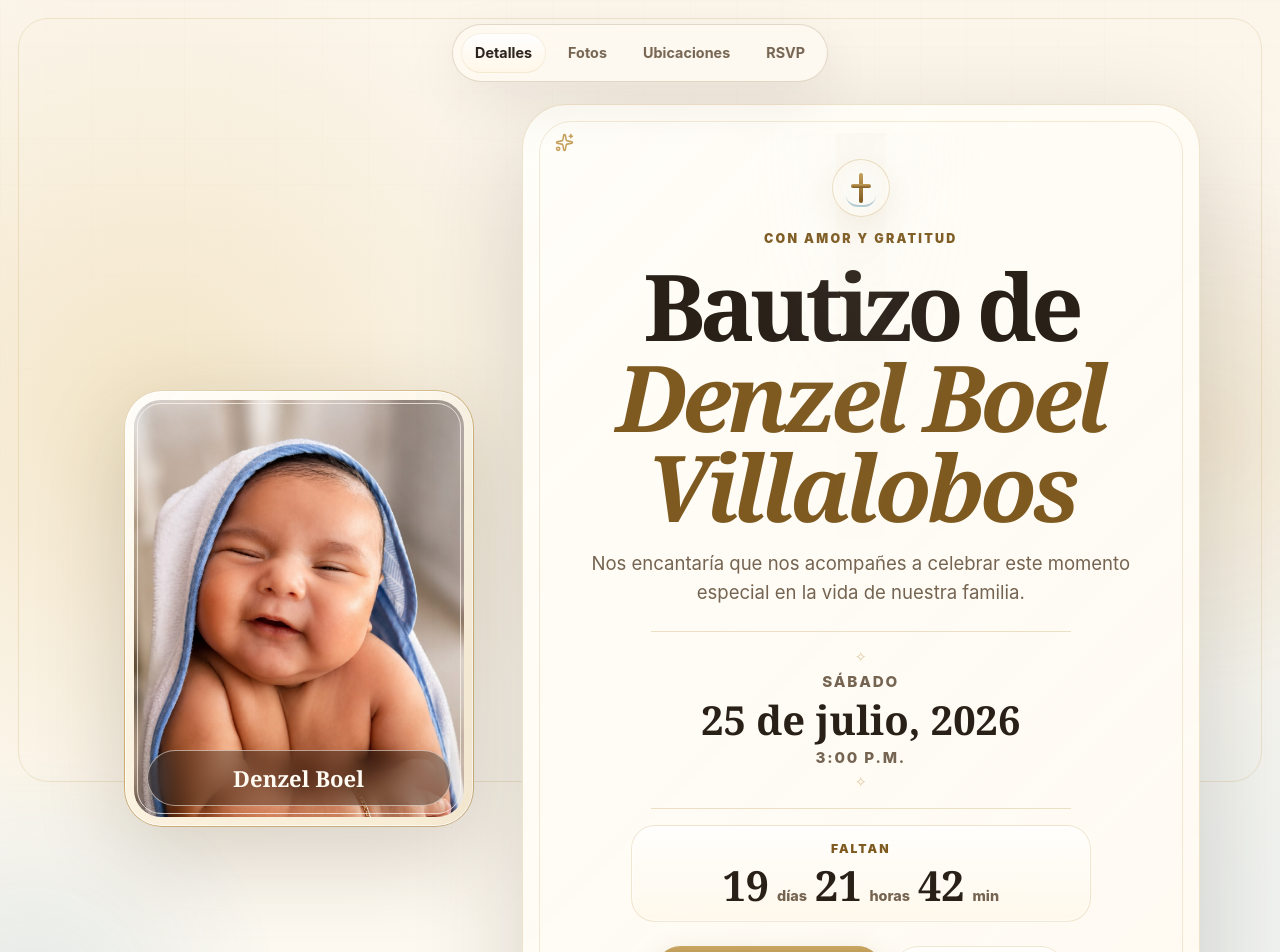
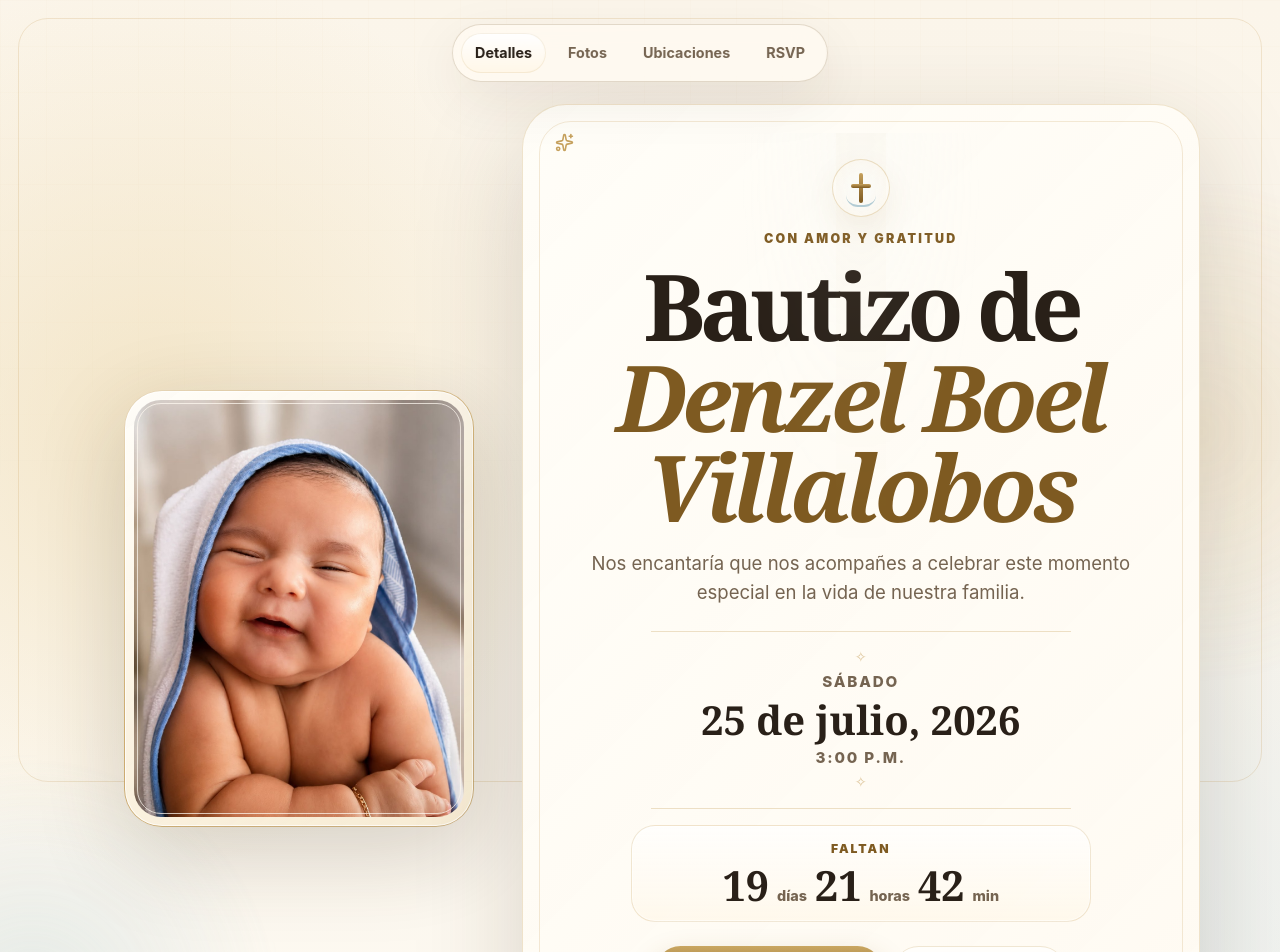
Before and after one commit to josehdezm415-cmd/baptism-invitation, a React (Vite) app: page / in a window 1280 px wide. Shown: the top 952 px of the page. Built offline with nearby package versions, Linux system fonts and the light colour scheme.

Commit message:
Remove hero photo ribbon and add RSVP quick replies

```diff
--- a/src/main.jsx
+++ b/src/main.jsx
@@ -124,7 +124,6 @@ function Hero() {
       <div className="hero-showcase">
         <div className="hero-photo" aria-hidden="true">
           <img src="./photos/baby-smile-fill.jpg" alt="" />
-          <div className="photo-ribbon">Denzel Boel</div>
         </div>
 
         <div className="hero-card">
@@ -340,8 +339,22 @@ function Locations() {
 }
 
 function RSVP() {
-  const whatsappText = encodeURIComponent(`Hola, confirmo mi asistencia al bautizo de ${invitation.babyName}.`);
-  const whatsappUrl = `https://wa.me/${invitation.rsvpPhoneWa}?text=${whatsappText}`;
+  const makeWhatsappUrl = (message) => `https://wa.me/${invitation.rsvpPhoneWa}?text=${encodeURIComponent(message)}`;
+  const whatsappUrl = makeWhatsappUrl(`Hola, confirmo mi asistencia al bautizo de ${invitation.babyName}.`);
+  const rsvpOptions = [
+    {
+      label: 'Sí asistiré',
+      message: `Hola, sí asistiré al bautizo de ${invitation.babyName}.`
+    },
+    {
+      label: 'Asistiré con ___ personas',
+      message: `Hola, asistiré al bautizo de ${invitation.babyName} con ___ personas.`
+    },
+    {
+      label: 'No podré asistir',
+      message: `Hola, gracias por la invitación al bautizo de ${invitation.babyName}. No podré asistir, pero les deseo muchas bendiciones.`
+    }
+  ];
 
   return (
     <section id="rsvp" className="section rsvp">
@@ -349,6 +362,13 @@ function RSVP() {
         <p className="eyebrow">RSVP</p>
         <h2>Confirma tu asistencia</h2>
         <p>Por favor confirma <strong>{invitation.rsvpDeadline}</strong> para poder preparar todo con cariño.</p>
+        <div className="quick-rsvp" aria-label="Opciones rápidas de RSVP">
+          {rsvpOptions.map(option => (
+            <a key={option.label} href={makeWhatsappUrl(option.message)} target="_blank" rel="noopener noreferrer">
+              {option.label}
+            </a>
+          ))}
+        </div>
         <div className="rsvp-actions">
           <Button href={whatsappUrl} target="_blank" rel="noopener noreferrer" icon={MessageCircle}>Confirmar por WhatsApp</Button>
           <Button href={`tel:${invitation.rsvpPhoneWa}`} variant="ghost" icon={Phone}>Llamar</Button>
--- a/src/styles.css
+++ b/src/styles.css
@@ -136,23 +136,6 @@ main { overflow: hidden; }
   border-radius: 27px;
   object-fit: cover;
   display: block;
-}
-.photo-ribbon {
-  position: absolute;
-  left: 22px;
-  right: 22px;
-  bottom: 20px;
-  z-index: 3;
-  padding: 10px 14px;
-  border: 1px solid rgba(255, 250, 242, 0.54);
-  border-radius: 999px;
-  color: #fffaf2;
-  background: rgba(41, 32, 24, 0.38);
-  font-family: "Cormorant Garamond", Georgia, serif;
-  font-size: 1.38rem;
-  font-weight: 700;
-  text-align: center;
-  backdrop-filter: blur(12px);
 }
 .hero-card {
   position: relative;
@@ -405,6 +388,28 @@ article p { margin: 0 0 10px; color: var(--muted); }
 .rsvp { padding-bottom: 110px; }
 .rsvp-card { width: min(760px, 100%); margin: 0 auto; padding: clamp(30px, 6vw, 58px); text-align: center; }
 .rsvp-card > p:not(.eyebrow):not(.small) { color: var(--muted); font-size: 1.08rem; }
+.quick-rsvp {
+  display: grid;
+  grid-template-columns: repeat(3, minmax(0, 1fr));
+  gap: 10px;
+  margin: 24px auto 22px;
+}
+.quick-rsvp a {
+  display: inline-flex;
+  align-items: center;
+  justify-content: center;
+  min-height: 46px;
+  padding: 11px 14px;
+  border: 1px solid rgba(198, 161, 93, 0.28);
+  border-radius: 999px;
+  color: var(--gold-dark);
+  background: linear-gradient(180deg, rgba(255, 255, 255, 0.8), rgba(255, 247, 232, 0.68));
+  font-size: 0.92rem;
+  font-weight: 850;
+  text-decoration: none;
+  box-shadow: inset 0 0 0 1px rgba(255, 255, 255, 0.54);
+}
+.quick-rsvp a:hover { transform: translateY(-1px); }
 footer { padding: 28px 20px 42px; color: var(--muted); text-align: center; }
 
 /* Subtle baptism accents: premium, ceremonial, not overpowering */
@@ -526,10 +531,10 @@ footer { padding: 28px 20px 42px; color: var(--muted); text-align: center; }
   .hero { padding-top: 84px; }
   .hero-showcase { grid-template-columns: 1fr; gap: 18px; }
   .hero-photo { display: block; justify-self: center; width: min(230px, 68vw); transform: none; border-radius: 30px; }
-  .photo-ribbon { font-size: 1.2rem; }
   .hero-card { border-radius: 28px; }
   .hero-card::before { inset: 10px; border-radius: 22px; }
   .detail-grid, .location-grid { grid-template-columns: 1fr; }
+  .quick-rsvp { grid-template-columns: 1fr; }
   .slideshow-card { grid-template-columns: 1fr; gap: 18px; }
   .slide-copy { padding: 4px 8px 10px; text-align: center; }
   .slide-stage { width: min(100%, 430px); aspect-ratio: 4 / 5; }
```
